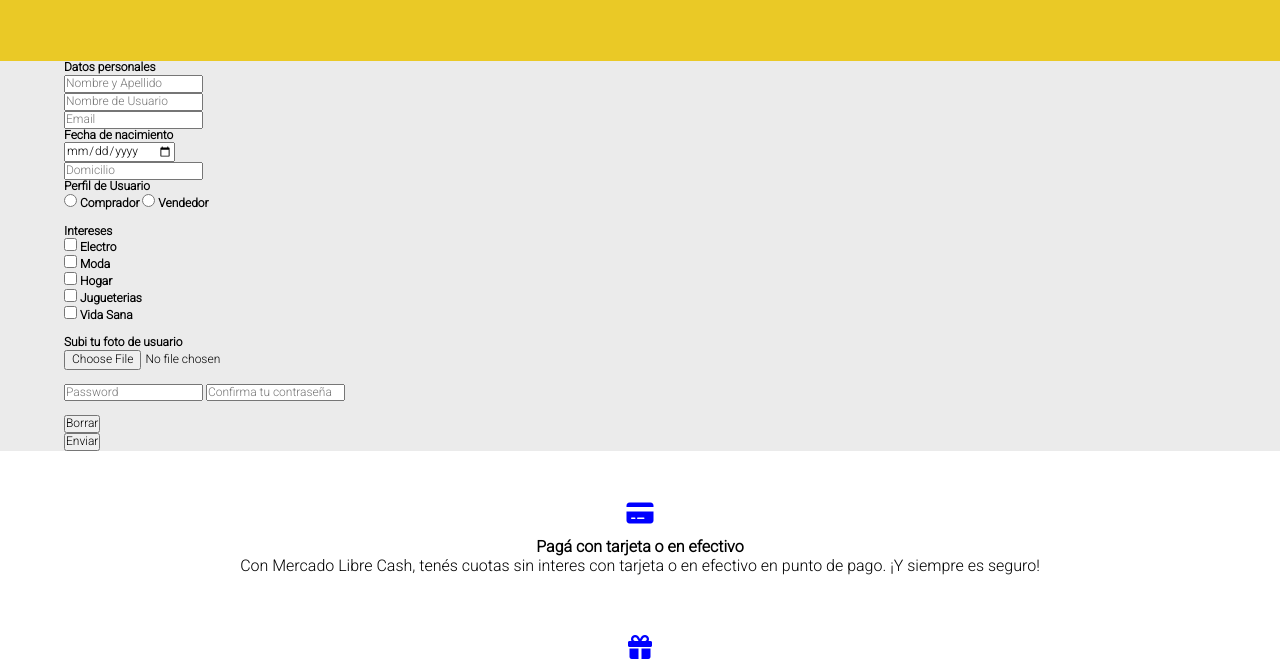
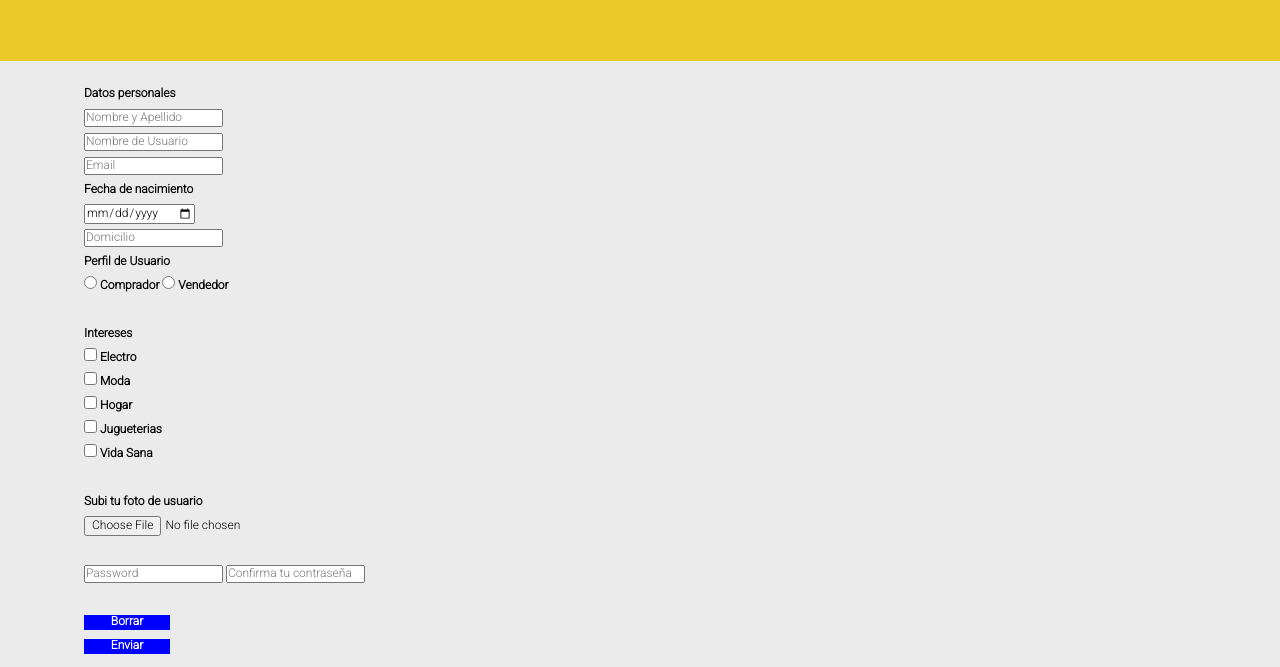
Before and after one commit to HectorCapoblanco/MercadoLiebre, a website: page views/register.html in a window 1280 px wide. Shown: the part 133-800 px from the top of the page. Drawn offline with Linux system fonts and the light colour scheme; files that its build step writes are made by us from their sources; a web font is replaced by a local one.

Commit message:
link logo

```diff
--- a/public/css/style.css
+++ b/public/css/style.css
@@ -270,12 +270,28 @@ nav{
 
 /* register.html*/
 
-main .register{
+.main-register{
+    display: flex;
+
+}
+.register{
+    display: flex;
     background-color: #ebebeb;
     line-height: 24px;
     font-size: 12px;
     padding: 20px;
-    margin: 0px;
+
+}
+
+.boton{
+    width: 86px;
+    height: 15px;
+    background-color: blue;
+    font-weight: bold;
+    color: white;
+    align-items: center;
+    border: none;
+    text-align: center;
 }
 
 /* login.html*/
--- a/views/register.html
+++ b/views/register.html
@@ -16,7 +16,8 @@
     <header>
         <div class="top-header">
             <div class="logo">
-            <img src="./images/logo-mercado-liebre.svg" atl="logo"  >
+                <a href="home.html">
+                    <img src="./images/logo-mercado-liebre.svg" atl="logo"  ></a>
             </div>
 
             <div class="busqueda">
@@ -53,7 +54,9 @@
             <i class="fa-thin fas fa-bars" ></i>
             </div>
     </header>
-    <main class="register">
+    <main class="main-register">
+        <div class="register">
+
         <form action="/" method="GET">
             <h4>Datos personales</h4>
             <input type="text" name="nombre" placeholder="Nombre y Apellido" required>
@@ -108,11 +111,13 @@
                     <input type="password" name="confircontraseña" placeholder="Confirma tu contraseña" required min="6" max="8">
                 </div>
                 <br>
-                  <div>
-                        <button type="resert">Borrar</button>
+                  <div class="botones">
+                        <button class="boton" type="resert">Borrar</button>
                         <br>
-                        <button type="submit">Enviar</button>
+                        <a  href="home.html">
+                            <button class="boton" type="submit">Enviar</button></a>
                   </div>
+            </div>
         </form>
         </main>
 
```
Also changed, not shown: views/home.html (+2 -1 lines), views/login.html (+2 -1 lines).
